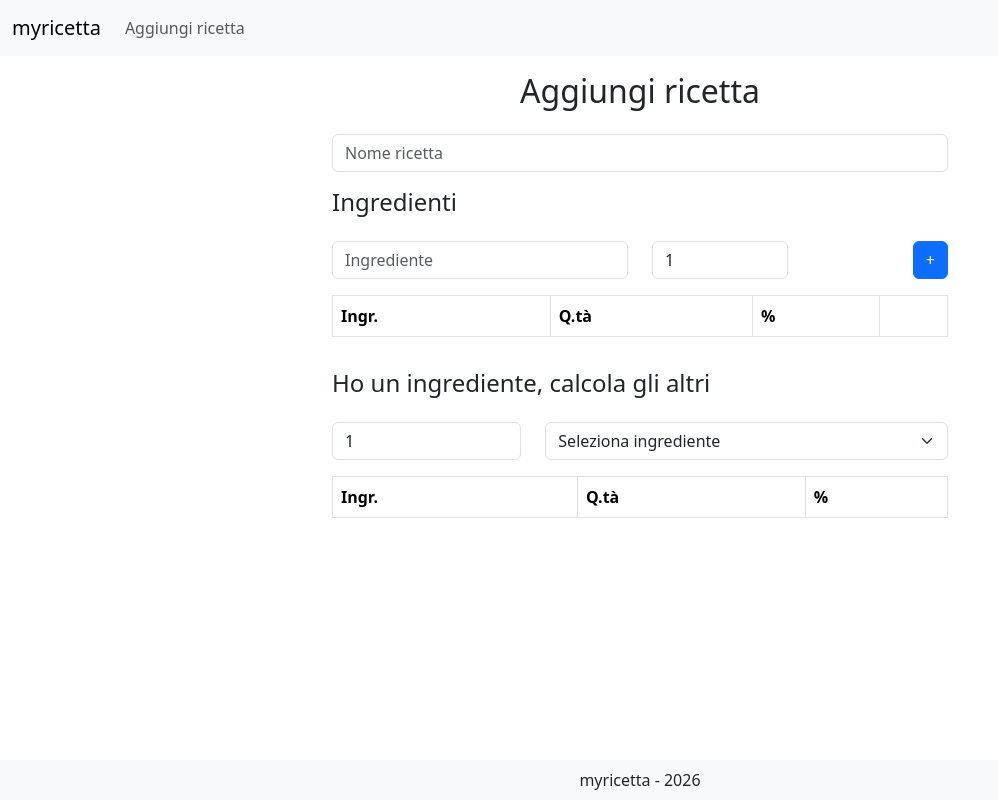
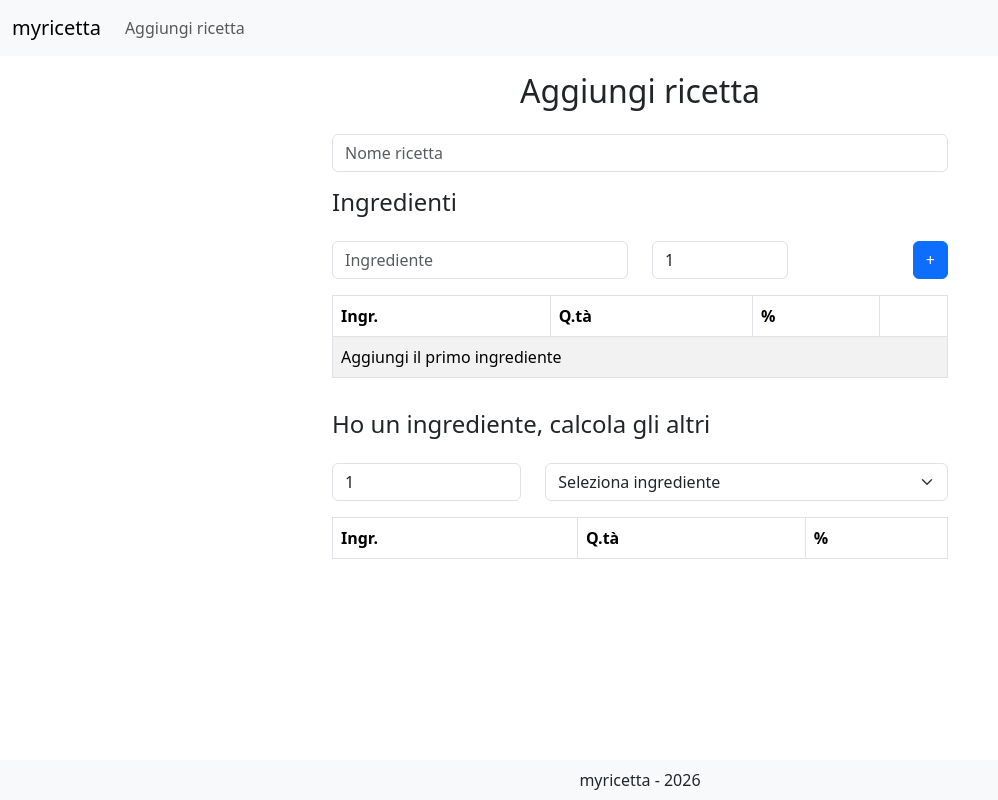
Before and after one commit to tave8/myricetta-react, a React (Vite) app: page /add-recipe in a window 1280 px wide. Shown: the whole page, without its empty margins (0-998 px from the left). Built offline with nearby package versions, Linux system fonts and the light colour scheme.

Commit message:
correctly show no ingredients

```diff
--- a/src/components/Recipe.jsx
+++ b/src/components/Recipe.jsx
@@ -43,7 +43,7 @@ const RecipeComponent = (props) => {
               />
             </Form.Group>
           </Col>
-          {/* INGREDIENTS (add ingredient, ingredients list) */}
+          {/* INITIAL/ORIGINAL INGREDIENTS (add ingredient, ingredients list) */}
           <Col>
             <Row className="flex-column g-3">
               {/* title */}
@@ -171,8 +171,9 @@ const RecipeComponent = (props) => {
                         </tr>
                       )
                     })}
-                    {/* no calculation yet */}
-                    {ingredientsCalculations?.ingredients.length == 0 && (
+
+                    {/* no ingredients */}
+                    {(!ingredientsCalculations || ingredientsCalculations.ingredients.length == 0) && (
                       <tr>
                         <td colSpan="4">Aggiungi il primo ingrediente</td>
                       </tr>
@@ -216,7 +217,7 @@ const RecipeComponent = (props) => {
                   </Col>
                   {/* known ingredient name */}
                   <Col xs={8}>
-                    <Form.Group controlId="exampleSelect">
+                    <Form.Group>
                       <Form.Select defaultValue={""}>
                         <option value="">
                           Seleziona ingrediente
```
